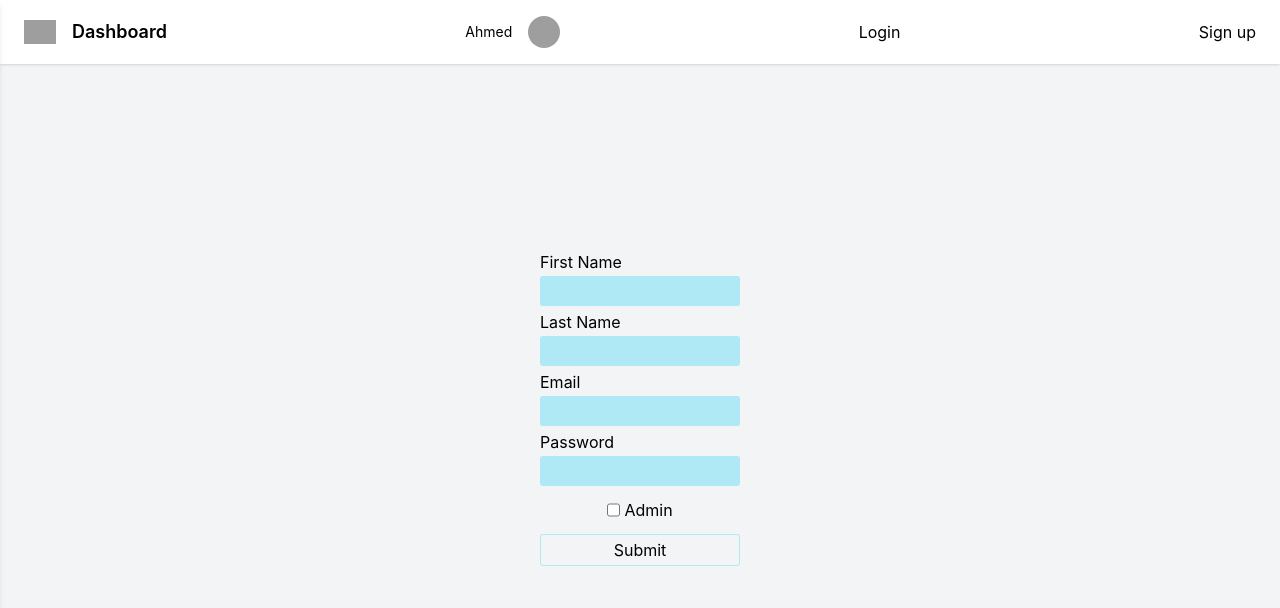
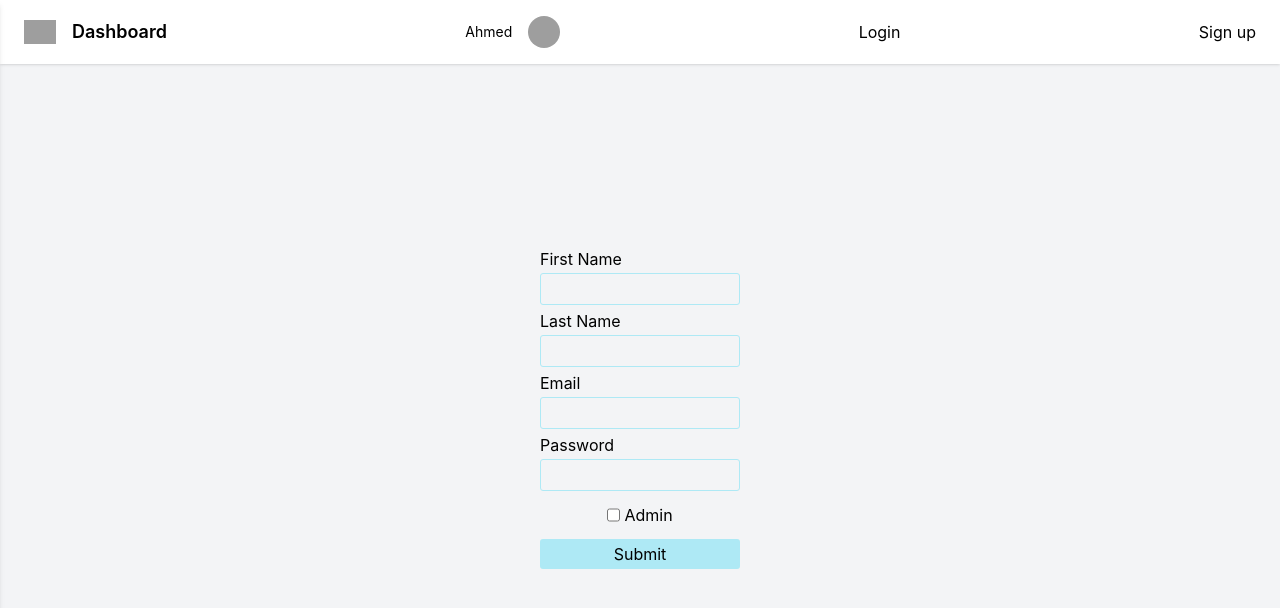
Before and after one commit to ahmadyattia/e-commerce-dashboard, a React (Vite) app: page /dashboard/signup in a window 1280 px wide. Shown: the top 608 px of the page. Built offline with nearby package versions, Linux system fonts and the light colour scheme; no server answers; grey boxes are pictures that could not be loaded.

Commit message:
Change the look of the forms

```diff
--- a/src/pages/dashboard/Login.tsx
+++ b/src/pages/dashboard/Login.tsx
@@ -32,7 +32,7 @@ const Login = () => {
             type="text"
             value={email}
             onChange={(e) => setEmail(e.target.value)}
-            className="bg-[#aee9f5] rounded-[3px] p-0.75 focus:outline-[dodgerblue]"
+            className="border border-[#aee9f5] rounded-[3px] p-0.75 focus:outline-[dodgerblue]"
           />
         </div>
         <div className="flex flex-col gap-0.5 mb-3">
@@ -42,12 +42,12 @@ const Login = () => {
             type="text"
             value={password}
             onChange={(e) => setPassword(e.target.value)}
-            className="bg-[#aee9f5] rounded-[3px] p-0.75 focus:outline-[dodgerblue]"
+            className="border border-[#aee9f5] rounded-[3px] p-0.75 focus:outline-[dodgerblue]"
           />
         </div>
         <button
           type="submit"
-          className="w-full p-0.75 rounded-[3px] border border-[#aee9f5] text-center cursor-pointer hover:border-[dodgerblue]"
+          className="w-full p-0.75 rounded-[3px] bg-[#aee9f5] text-center cursor-pointer hover:border-[dodgerblue]"
         >
           {loading ? "Submitting..." : "Submit"}
         </button>
--- a/src/pages/dashboard/Signup.tsx
+++ b/src/pages/dashboard/Signup.tsx
@@ -44,7 +44,7 @@ const Signup = () => {
             value={fName}
             onChange={(e) => setFName(e.target.value)}
             required
-            className="bg-[#aee9f5] rounded-[3px] p-0.75 focus:outline-[dodgerblue]"
+            className="border border-[#aee9f5] rounded-[3px] p-0.75 focus:outline-[dodgerblue]"
           />
         </div>
         <div className="flex flex-col gap-0.5 mb-1">
@@ -55,7 +55,7 @@ const Signup = () => {
             value={lName}
             onChange={(e) => setLName(e.target.value)}
             required
-            className="bg-[#aee9f5] rounded-[3px] p-0.75 focus:outline-[dodgerblue]"
+            className="border border-[#aee9f5] rounded-[3px] p-0.75 focus:outline-[dodgerblue]"
           />
         </div>
         <div className="flex flex-col gap-0.5 mb-1">
@@ -66,7 +66,7 @@ const Signup = () => {
             value={email}
             onChange={(e) => setEmail(e.target.value)}
             required
-            className="bg-[#aee9f5] rounded-[3px] p-0.75 focus:outline-[dodgerblue]"
+            className="border border-[#aee9f5] rounded-[3px] p-0.75 focus:outline-[dodgerblue]"
           />
         </div>
         <div className="flex flex-col gap-0.5 mb-1">
@@ -77,7 +77,7 @@ const Signup = () => {
             value={password}
             onChange={(e) => setPassword(e.target.value)}
             required
-            className="bg-[#aee9f5] rounded-[3px] p-0.75 focus:outline-[dodgerblue]"
+            className="border border-[#aee9f5] rounded-[3px] p-0.75 focus:outline-[dodgerblue]"
           />
         </div>
         <div className="flex gap-1 justify-center m-3">
@@ -86,7 +86,7 @@ const Signup = () => {
         </div>
         <button
           type="submit"
-          className="w-full p-0.75 rounded-[3px] border border-[#aee9f5] text-center cursor-pointer hover:border-[dodgerblue]"
+          className="w-full p-0.75 rounded-[3px]  bg-[#aee9f5] text-center cursor-pointer hover:border-[dodgerblue]"
         >
           {loading ? "Submitting..." : "Submit"}
         </button>
```
